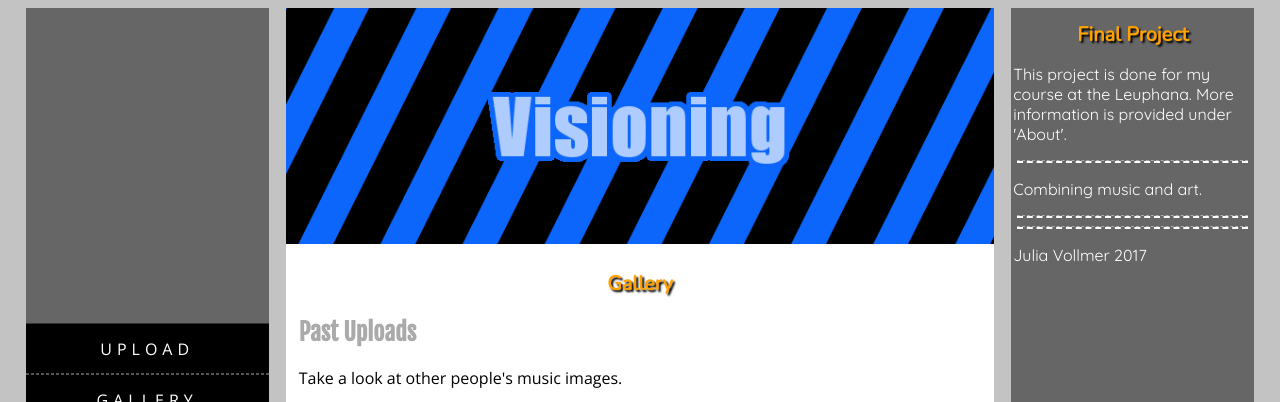
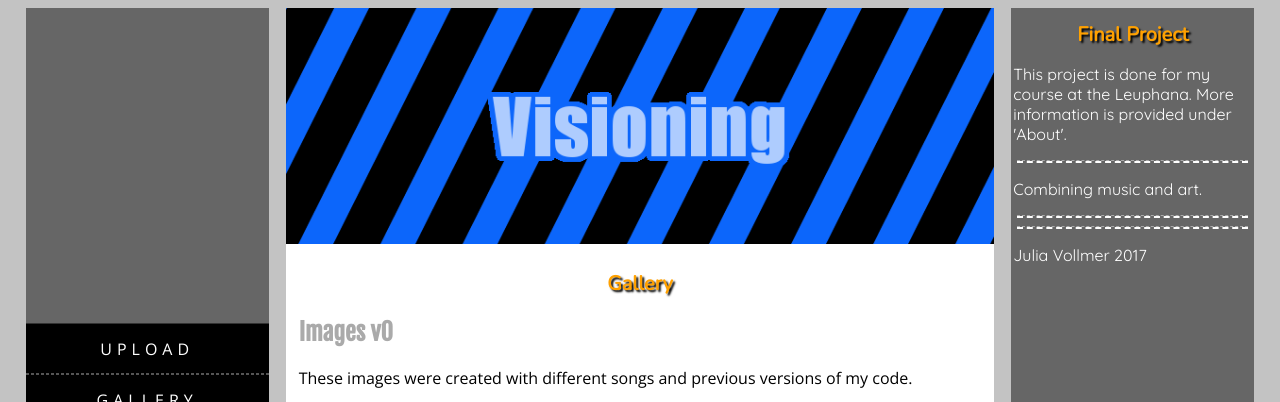
Before and after one commit to juliavollmer/finalproject, a Flask app: page /gallery in a window 1280 px wide. Shown: the top 402 px of the page. Run offline with Flask 2, Linux system fonts and the light colour scheme.

Commit message:
Fixed text in gallery

```diff
--- a/templates/gallery.html
+++ b/templates/gallery.html
@@ -1,8 +1,5 @@
 {% extends "layout.html" %}
 {% block bodycontent %}
-				<h1>Gallery</h1>
-        <h2>Past Uploads</h2>
-        <p>Take a look at other people's music images.</p>
 				<h1>Gallery</h1>
         <h2>Images v0</h2>
 				<p>These images were created with different songs and previous versions of my code.</p>
```
